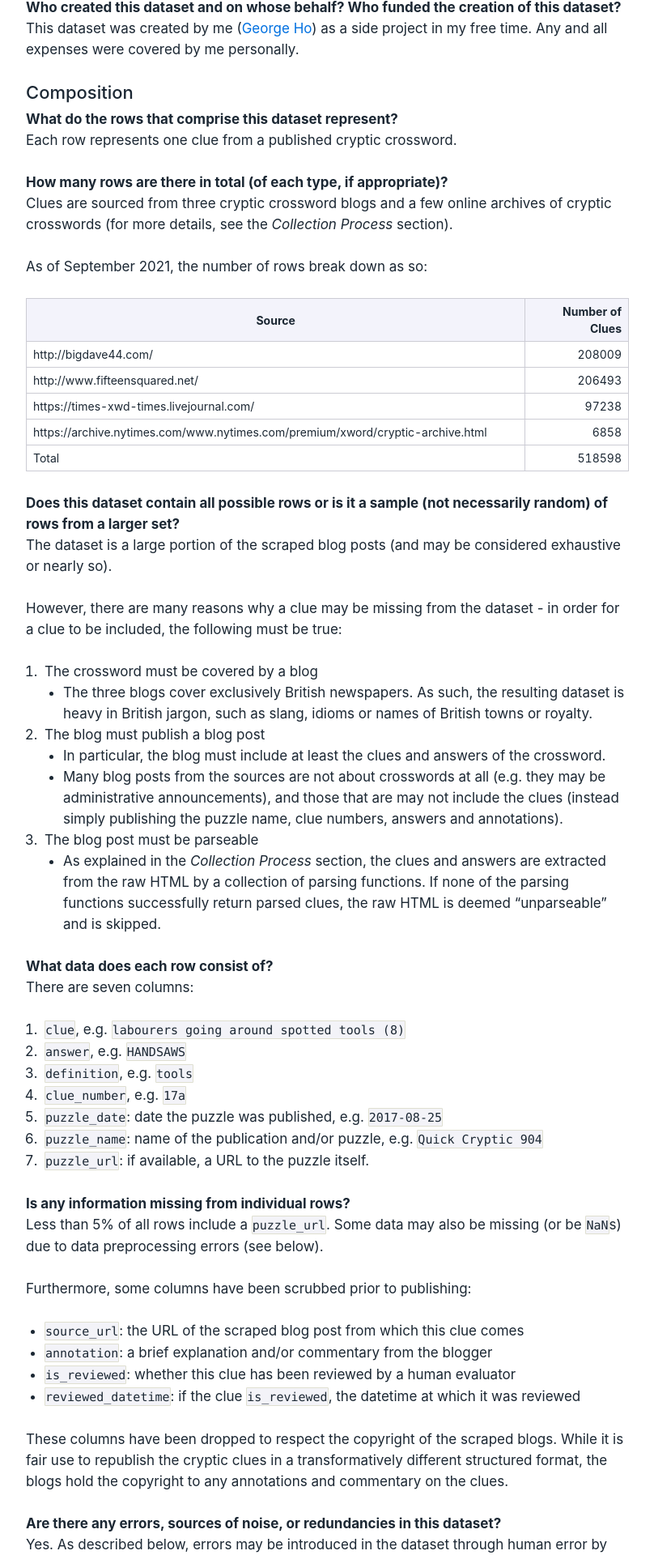
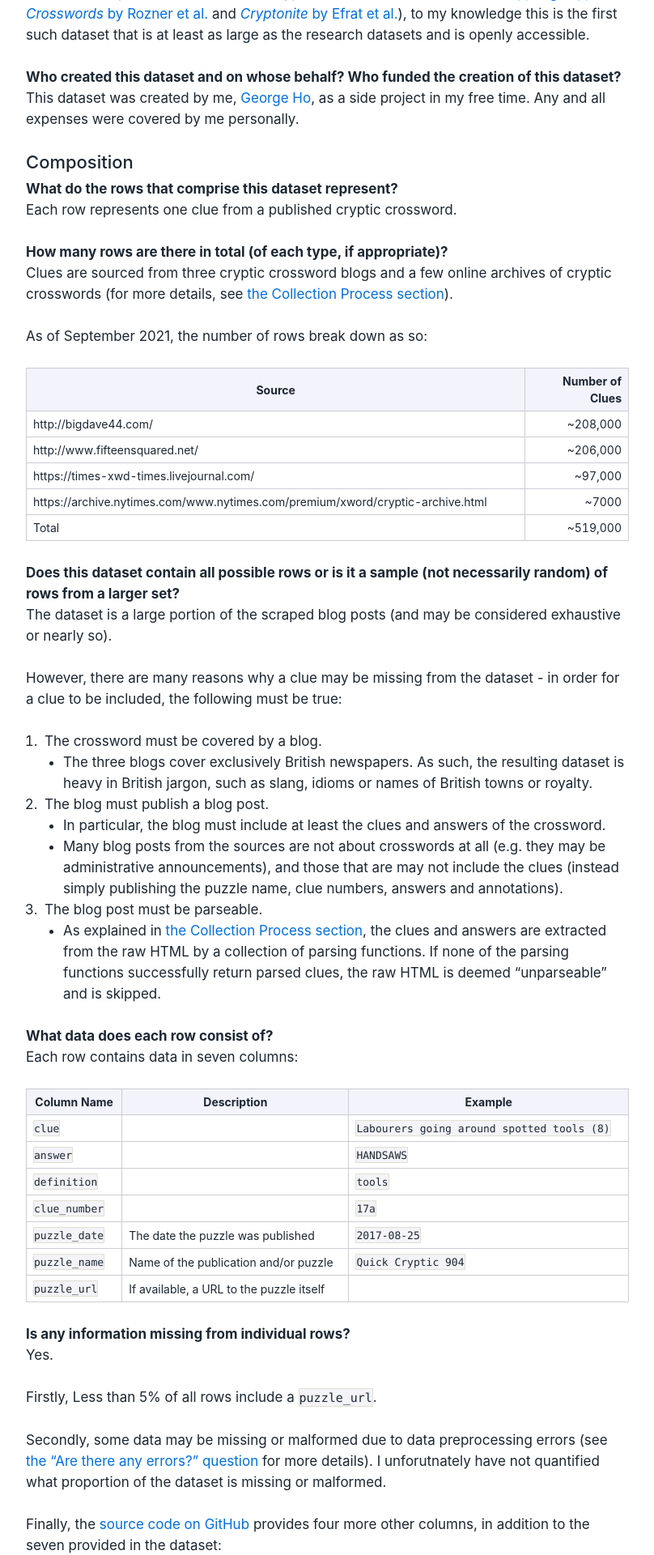
Before and after one commit to eigenfoo/cryptics, a Python web app: template templates/pages/datasheet.html in a window 1280 px wide. Shown: the part 560-2480 px from the top of the page at 81% size, without its empty margins (20-828 px from the left). Run offline with Jinja, Linux system fonts and the light colour scheme; the template is opened without the code that fills it, so the values that code supplies are empty.

Commit message:
Update docs

```diff
--- a/templates/pages/datasheet.html
+++ b/templates/pages/datasheet.html
@@ -4,7 +4,7 @@
   <meta charset="utf-8" />
   <meta name="generator" content="pandoc-markdown-css-theme" />
   <meta name="viewport" content="width=device-width, initial-scale=1.0, user-scalable=yes" />
-  <meta name="dcterms.date" content="2021-09-08" />
+  <meta name="dcterms.date" content="2021-09-09" />
   <title>Datasheet</title>
   <link rel="stylesheet" href="../../static/css/theme.css" />
   <link rel="stylesheet" href="../../static/css/skylighting-solarized-theme.css" />
@@ -17,23 +17,24 @@
   </nav>
 <h1 class="title">Datasheet</h1>
 <blockquote class="metadata">
-<p class="date "><time datetime="2021-09-08">Last updated 2021-09-08</time></p>
+<p class="date "><time datetime="2021-09-09">Last updated 2021-09-09</time></p>
 </blockquote>
 </header>
 
 
 <main>
+<p>Heeding Gebru et al.’s recommendations in <a href="https://arxiv.org/abs/1803.09010"><em>Datasheets for Datasets</em></a>, I provide this datasheet as detailed documentation for this dataset.</p>
 <h2 id="motivation">Motivation</h2>
 <h3 id="why-was-this-dataset-created">Why was this dataset created?</h3>
 <p>This dataset was originally a project for me to practice my webscraping and data processing skills. Since then, it has evolved to become a potential resource for cryptic crossword solvers and constructors - for example, one might use this dataset as a lookup table for answers, or to see how an answer has been clued in the past by other constructors.</p>
 <p>While there is prior art in datasets for cryptic crossword clue datasets (<a href="https://arxiv.org/abs/2104.08620"><em>Decrypting Cryptic Crosswords</em> by Rozner et al.</a> and <a href="https://arxiv.org/abs/2103.01242"><em>Cryptonite</em> by Efrat et al.</a>), to my knowledge this is the first such dataset that is at least as large as the research datasets and is openly accessible.</p>
 <h3 id="who-created-this-dataset-and-on-whose-behalf-who-funded-the-creation-of-this-dataset">Who created this dataset and on whose behalf? Who funded the creation of this dataset?</h3>
-<p>This dataset was created by me (<a href="https://eigenfoo.xyz">George Ho</a>) as a side project in my free time. Any and all expenses were covered by me personally.</p>
+<p>This dataset was created by me, <a href="https://eigenfoo.xyz">George Ho</a>, as a side project in my free time. Any and all expenses were covered by me personally.</p>
 <h2 id="composition">Composition</h2>
 <h3 id="what-do-the-rows-that-comprise-this-dataset-represent">What do the rows that comprise this dataset represent?</h3>
 <p>Each row represents one clue from a published cryptic crossword.</p>
 <h3 id="how-many-rows-are-there-in-total-of-each-type-if-appropriate">How many rows are there in total (of each type, if appropriate)?</h3>
-<p>Clues are sourced from three cryptic crossword blogs and a few online archives of cryptic crosswords (for more details, see the <em>Collection Process</em> section).</p>
+<p>Clues are sourced from three cryptic crossword blogs and a few online archives of cryptic crosswords (for more details, see <a href="/datasheet#collection-process">the Collection Process section</a>).</p>
 <p>As of September 2021, the number of rows break down as so:</p>
 <table>
 <colgroup>
@@ -49,23 +50,23 @@
 <tbody>
 <tr class="odd">
 <td>http://bigdave44.com/</td>
-<td style="text-align: right;">208009</td>
+<td style="text-align: right;">~208,000</td>
 </tr>
 <tr class="even">
 <td>http://www.fifteensquared.net/</td>
-<td style="text-align: right;">206493</td>
+<td style="text-align: right;">~206,000</td>
 </tr>
 <tr class="odd">
 <td>https://times-xwd-times.livejournal.com/</td>
-<td style="text-align: right;">97238</td>
+<td style="text-align: right;">~97,000</td>
 </tr>
 <tr class="even">
 <td>https://archive.nytimes.com/www.nytimes.com/premium/xword/cryptic-archive.html</td>
-<td style="text-align: right;">6858</td>
+<td style="text-align: right;">~7000</td>
 </tr>
 <tr class="odd">
 <td>Total</td>
-<td style="text-align: right;">518598</td>
+<td style="text-align: right;">~519,000</td>
 </tr>
 </tbody>
 </table>
@@ -73,43 +74,114 @@
 <p>The dataset is a large portion of the scraped blog posts (and may be considered exhaustive or nearly so).</p>
 <p>However, there are many reasons why a clue may be missing from the dataset - in order for a clue to be included, the following must be true:</p>
 <ol type="1">
-<li>The crossword must be covered by a blog
+<li>The crossword must be covered by a blog.
 <ul>
 <li>The three blogs cover exclusively British newspapers. As such, the resulting dataset is heavy in British jargon, such as slang, idioms or names of British towns or royalty.</li>
 </ul></li>
-<li>The blog must publish a blog post
+<li>The blog must publish a blog post.
 <ul>
 <li>In particular, the blog must include at least the clues and answers of the crossword.</li>
 <li>Many blog posts from the sources are not about crosswords at all (e.g. they may be administrative announcements), and those that are may not include the clues (instead simply publishing the puzzle name, clue numbers, answers and annotations).</li>
 </ul></li>
-<li>The blog post must be parseable
+<li>The blog post must be parseable.
 <ul>
-<li>As explained in the <em>Collection Process</em> section, the clues and answers are extracted from the raw HTML by a collection of parsing functions. If none of the parsing functions successfully return parsed clues, the raw HTML is deemed “unparseable” and is skipped.</li>
+<li>As explained in <a href="/datasheet#collection-process">the Collection Process section</a>, the clues and answers are extracted from the raw HTML by a collection of parsing functions. If none of the parsing functions successfully return parsed clues, the raw HTML is deemed “unparseable” and is skipped.</li>
 </ul></li>
 </ol>
 <h3 id="what-data-does-each-row-consist-of">What data does each row consist of?</h3>
-<p>There are seven columns:</p>
-<ol type="1">
-<li><code>clue</code>, e.g. <code>labourers going around spotted tools (8)</code></li>
-<li><code>answer</code>, e.g. <code>HANDSAWS</code></li>
-<li><code>definition</code>, e.g. <code>tools</code></li>
-<li><code>clue_number</code>, e.g. <code>17a</code></li>
-<li><code>puzzle_date</code>: date the puzzle was published, e.g. <code>2017-08-25</code></li>
-<li><code>puzzle_name</code>: name of the publication and/or puzzle, e.g. <code>Quick Cryptic 904</code></li>
-<li><code>puzzle_url</code>: if available, a URL to the puzzle itself.</li>
-</ol>
+<p>Each row contains data in seven columns:</p>
+<table>
+<thead>
+<tr class="header">
+<th>Column Name</th>
+<th>Description</th>
+<th>Example</th>
+</tr>
+</thead>
+<tbody>
+<tr class="odd">
+<td><code>clue</code></td>
+<td></td>
+<td><code>Labourers going around spotted tools (8)</code></td>
+</tr>
+<tr class="even">
+<td><code>answer</code></td>
+<td></td>
+<td><code>HANDSAWS</code></td>
+</tr>
+<tr class="odd">
+<td><code>definition</code></td>
+<td></td>
+<td><code>tools</code></td>
+</tr>
+<tr class="even">
+<td><code>clue_number</code></td>
+<td></td>
+<td><code>17a</code></td>
+</tr>
+<tr class="odd">
+<td><code>puzzle_date</code></td>
+<td>The date the puzzle was published</td>
+<td><code>2017-08-25</code></td>
+</tr>
+<tr class="even">
+<td><code>puzzle_name</code></td>
+<td>Name of the publication and/or puzzle</td>
+<td><code>Quick Cryptic 904</code></td>
+</tr>
+<tr class="odd">
+<td><code>puzzle_url</code></td>
+<td>If available, a URL to the puzzle itself</td>
+<td></td>
+</tr>
+</tbody>
+</table>
 <h3 id="is-any-information-missing-from-individual-rows">Is any information missing from individual rows?</h3>
-<p>Less than 5% of all rows include a <code>puzzle_url</code>. Some data may also be missing (or be <code>NaN</code>s) due to data preprocessing errors (see below).</p>
-<p>Furthermore, some columns have been scrubbed prior to publishing:</p>
-<ul>
-<li><code>source_url</code>: the URL of the scraped blog post from which this clue comes</li>
-<li><code>annotation</code>: a brief explanation and/or commentary from the blogger</li>
-<li><code>is_reviewed</code>: whether this clue has been reviewed by a human evaluator</li>
-<li><code>reviewed_datetime</code>: if the clue <code>is_reviewed</code>, the datetime at which it was reviewed</li>
-</ul>
-<p>These columns have been dropped to respect the copyright of the scraped blogs. While it is fair use to republish the cryptic clues in a transformatively different structured format, the blogs hold the copyright to any annotations and commentary on the clues.</p>
+<p>Yes.</p>
+<p>Firstly, Less than 5% of all rows include a <code>puzzle_url</code>.</p>
+<p>Secondly, some data may be missing or malformed due to data preprocessing errors (see <a href="/datasheet#are-there-any-errors-sources-of-noise-or-redundancies-in-this-dataset">the “Are there any errors?” question</a> for more details). I unforutnately have not quantified what proportion of the dataset is missing or malformed.</p>
+<p>Finally, the <a href="https://github.com/eigenfoo/cryptics/">source code on GitHub</a> provides four more other columns, in addition to the seven provided in the dataset:</p>
+<table>
+<colgroup>
+<col style="width: 15%" />
+<col style="width: 44%" />
+<col style="width: 40%" />
+</colgroup>
+<thead>
+<tr class="header">
+<th>Column Name</th>
+<th>Description</th>
+<th>Example</th>
+</tr>
+</thead>
+<tbody>
+<tr class="odd">
+<td><code>annotation</code></td>
+<td>Explanation and/or commentary on this clue by a blogger</td>
+<td><code>HANDS (labourers) arranged around SAW</code></td>
+</tr>
+<tr class="even">
+<td><code>source_url</code></td>
+<td>The URL of the blog post where this clue was scraped from</td>
+<td><code>https://times-xwd-times.livejournal.com/1799231.html</code></td>
+</tr>
+<tr class="odd">
+<td><code>is_reviewed</code></td>
+<td>If <code>1</code>, a human has reviewed the parsed clue for correctness</td>
+<td><code>1</code></td>
+</tr>
+<tr class="even">
+<td><code>datetime_reviewed</code></td>
+<td>If the clue <code>is_reviewed</code>, the date and time it was</td>
+<td><code>2021-08-01 16:06:19</code></td>
+</tr>
+</tbody>
+</table>
+<p>These four columns have been dropped to respect the copyright of the scraped blogs. While it is fair use to republish the cryptic clues in a centralized, structured and searchable format<span class="sidenote-wrapper"><label for="sn-0" class="margin-toggle sidenote-number"></label><input type="checkbox" id="sn-0" class="margin-toggle"/><span class="sidenote">I believe the legal term is a <a href="https://copyright.columbia.edu/basics/fair-use.html"><em>transformatively</em></a> different resource.<br />
+<br />
+</span></span>, the blogs hold the copyright to any annotations and commentary on the clues.</p>
 <h3 id="are-there-any-errors-sources-of-noise-or-redundancies-in-this-dataset">Are there any errors, sources of noise, or redundancies in this dataset?</h3>
-<p>Yes. As described below, errors may be introduced in the dataset through human error by the blogger, or through machine error by the parsing code.</p>
+<p>Yes. As described in <a href="/datasheet#collection-process">the Collection Process section</a>, errors may be introduced in the dataset through human error by the blogger, or through machine error by the parsing code.</p>
 <p>Human errors may include:</p>
 <ul>
 <li>missing enumerations (i.e. the clue does not specify the number of letters in the answer)</li>
@@ -126,8 +198,8 @@
 <h3 id="does-this-dataset-contain-data-that-might-be-considered-confidential">Does this dataset contain data that might be considered confidential?</h3>
 <p>No. All cryptic crossword clues have been published (either in newspapers or in online publications) and are not confidential.</p>
 <h3 id="does-this-dataset-contain-data-that-if-viewed-directly-might-be-offensive-insulting-threatening-or-might-otherwise-cause-anxiety">Does this dataset contain data that, if viewed directly, might be offensive, insulting, threatening, or might otherwise cause anxiety?</h3>
-<p>To my knowledge, no. These clues are published in widely syndicated newspapers or online publications, and are thus unlikely to contain offensive content.</p>
-<p>However, identifying offensive content is difficult, particularly for cryptic crosswords: even if the answer itself is not an offensive word, the wordplay may involve words or logic that may be offensive. This is probably best explained by quoting a <a href="https://www.theguardian.com/crosswords/crossword-blog/2013/dec/18/cryptic-crosswords-too-rude-for-americans-puzzle">Guardian article on cryptic crosswords</a>:</p>
+<p>Not to my knowledge, no. These clues are published in widely syndicated newspapers and online publications, and are thus unlikely to contain offensive content. Nevertheless, it is possible.</p>
+<p>One complication is that identifying offensive content is difficult, particularly for cryptic crosswords: even if the answer itself is not an offensive word, the wordplay may involve words or logic that may be offensive. This is best explained by quoting a <a href="https://www.theguardian.com/crosswords/crossword-blog/2013/dec/18/cryptic-crosswords-too-rude-for-americans-puzzle">Guardian article on cryptic crosswords</a>:</p>
 <blockquote>
 <p>Even puzzles that appear innocent may have something suggestive squirrelled away, as with an early Guardian grid by the setter Paul, which contained, without further comment, the entries HORSEMEN, WIDOW TWANKEY, CHARDONNAY, SCUNTHORPE, HOT WATER and, of course, MISHIT.</p>
 </blockquote>
@@ -136,14 +208,16 @@
 <p>The data collection process breaks down into roughly three parts.</p>
 <p>The first part is simply scraping all the web pages and writing the HTML to a SQLite table to avoid re-requesting them. Web scraping was done using the Python <code>requests</code> library.</p>
 <p>The second part is a collection of functions that each take the scraped HTML and attempt to parse out the data using <code>beautifulsoup</code> and <code>pandas</code>. Since blog posts are written by a small team of individual bloggers - many of whom stick with a particular blog post template - there are only a small number (less than a dozen) of distinct “types” of blog posts, from an HTML parsing perspective. Accordingly, there are around a dozen functions, which are called successively until one of them doesn’t crash and returns a table of parsed clues. This parsed table then gets written to SQLite.</p>
-<p>The third part is human evaluation of the clues. Between the human errors from the blogger and machine errors from the parsing code, it’s instructive to manually look through a random sample of the clues for any errors. It’s possible to gamify this with a CLI “cryptic practice tool” (<a href="https://github.com/eigenfoo/cryptics/blob/main/cryptics/review.py"><code>review.py</code></a>), which displays a random clue, allows the user to ask for crossing letters as hints, prompts the user for the answer, and allows the user to edit the clue if necessary. This has surfaced a decent number of systematic errors, which can be corrected by either modifying the parsing code and re-parsing the saved HTML, or by simply running ad hoc SQL queries against the table of parsed clues. However, since I can’t possibly manually review all these clues by myself, it’s admittedly difficult to see what further value human evaluation brings.</p>
+<p>The third part is human evaluation of the clues. Between the human errors from the blogger and machine errors from the parsing code, it’s informative to manually look through a sample of the clues for any errors<span class="sidenote-wrapper"><label for="sn-1" class="margin-toggle sidenote-number"></label><input type="checkbox" id="sn-1" class="margin-toggle"/><span class="sidenote">I’ve gamified this with a CLI “cryptic clue practice tool” (<a href="https://github.com/eigenfoo/cryptics/blob/main/cryptics/review.py"><code>review.py</code></a>), which displays a random clue, allows the user to ask for crossing letters as hints, prompts the user for the answer, and prompts the user to review and edit the clue if necessary.<br />
+<br />
+</span></span>. This has uncovered a number of systematic errors, which can be corrected by either modifying the parsing code and re-parsing the saved HTML, or by simply running ad hoc SQL queries against the table of parsed clues. However, since it’s logistically infeasible to manually review all the clues, it’s admittedly difficult to see what further value human evaluation brings.</p>
 <h3 id="who-was-involved-in-the-data-collection-process-and-how-were-they-compensated">Who was involved in the data collection process and how were they compensated?</h3>
-<p>Since this dataset is the result of a side project in my free time, the only person involved in the data collection process was me (George Ho). I was not compensated for this work.</p>
+<p>Since this dataset is the result of a side project in my free time, the only person involved in the data collection process was me, <a href="https://eigenfoo.xyz/">George Ho</a>. I was not compensated for this work.</p>
 <h3 id="over-what-timeframe-was-the-data-collected">Over what timeframe was the data collected?</h3>
 <p>The scraped blog posts cover crosswords published from January 2009 to September 2021: a twelve year period. New blog posts are being published daily and can be parsed to augment the dataset.</p>
 <h2 id="preprocessing-and-cleaning">Preprocessing and Cleaning</h2>
 <h3 id="was-any-preprocessingcleaning-of-the-data-done">Was any preprocessing/cleaning of the data done?</h3>
-<p>Yes. As discussed above, the raw HTML is preprocessed/cleaned by parsing and extracting the clues from the unstructured HTML into a structured table of clues and answers. This parsing is the main value-add of this dataset over the raw blog posts.</p>
+<p>Yes. As discussed in <a href="/datasheet#collection-process">the Collection Process section</a>, the raw HTML is preprocessed/cleaned by parsing and extracting the clues from the unstructured HTML into a structured table of clues and answers. This parsing is the main value-add of this dataset over the raw blog posts.</p>
 <h3 id="is-the-software-used-to-preprocessclean-the-data-available">Is the software used to preprocess/clean the data available?</h3>
 <p><a href="https://github.com/eigenfoo/cryptics">Yes, you can view it on GitHub.</a> The following four modules contain the preprocessing and cleaning code:</p>
 <ul>
@@ -163,14 +237,14 @@
 <h3 id="how-will-this-dataset-will-be-distributed-e.g.-tarball-on-website-api-github">How will this dataset will be distributed (e.g., tarball on website, API, GitHub)?</h3>
 <p>The dataset will be distributed via a hosted <a href="https://datasette.io/">Datasette</a> site. For more information, please watch Simon Willison’s <a href="https://youtu.be/7kDFBnXaw-c">introduction to Datasette on YouTube</a>.</p>
 <h3 id="is-this-dataset-distributed-under-a-copyright-or-other-intellectual-property-ip-license-andor-under-applicable-terms-of-use-tou">Is this dataset distributed under a copyright or other intellectual property (IP) license, and/or under applicable terms of use (ToU)?</h3>
-<p>No.</p>
+<p>No. This is a work in progress: if you have comments or complaints, please reach out via <a href="mailto:george%5Bæ%5Deigenfoo.xyz">email</a>.</p>
 <h3 id="have-any-third-parties-imposed-ip-based-or-other-restrictions-on-the-data">Have any third parties imposed IP-based or other restrictions on the data?</h3>
 <p>No.</p>
 <h2 id="maintenance">Maintenance</h2>
 <h3 id="who-is-supportinghostingmaintaining-this-dataset">Who is supporting/hosting/maintaining this dataset?</h3>
 <p>Me, <a href="https://eigenfoo.xyz/">George Ho</a>.</p>
 <h3 id="how-can-the-ownercuratormanager-of-this-dataset-be-contacted">How can the owner/curator/manager of this dataset be contacted?</h3>
-<p>I can be reached via <a href="https://raw.githubusercontent.com/eigenfoo/eigenfoo.xyz/master/assets/images/email.png">email</a>.</p>
+<p>I can be reached via <a href="mailto:george%5Bæ%5Deigenfoo.xyz">email</a>.</p>
 <h3 id="is-there-an-erratum">Is there an erratum?</h3>
 <p>Not currently, although there will eventually be a <code>CHANGELOG.md</code>.</p>
 <h3 id="will-this-dataset-be-updated-e.g.-to-correct-labeling-errors-add-new-rows-delete-rows">Will this dataset be updated (e.g., to correct labeling errors, add new rows, delete rows)?</h3>
@@ -182,7 +256,7 @@
 <h3 id="will-older-versions-of-this-dataset-continue-to-be-supportedhostedmaintained">Will older versions of this dataset continue to be supported/hosted/maintained?</h3>
 <p>Older versions of the data will <em>not</em> be supported, hosted or maintained.</p>
 <h3 id="if-others-want-to-extendaugmentbuild-oncontribute-to-this-dataset-is-there-a-mechanism-for-them-to-do-so">If others want to extend/augment/build on/contribute to this dataset, is there a mechanism for them to do so?</h3>
-<p>Yes. Please <a href="https://github.com/eigenfoo/cryptics/issues">raise an issue on GitHub</a> if you have a specific issue in mind. Otherwise, please reach out to me <a href="https://raw.githubusercontent.com/eigenfoo/eigenfoo.xyz/master/assets/images/email.png">via email</a>.</p>
+<p>Yes. Please <a href="https://github.com/eigenfoo/cryptics/issues">raise an issue on GitHub</a> if you have a specific issue in mind. Otherwise, please reach out to me <a href="mailto:george%5Bæ%5Deigenfoo.xyz">via email</a>.</p>
 </main>
 
 <script>
```
Also changed, not shown: docs/index.md (+3 -3 lines), templates/index.html (+7 -5 lines).
